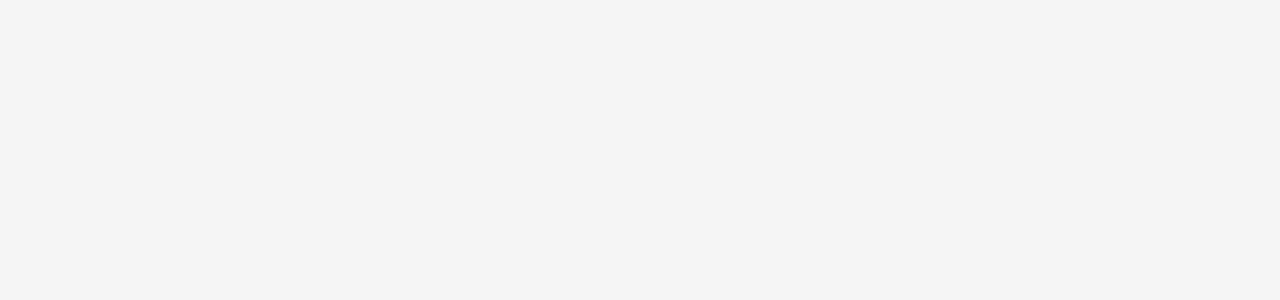
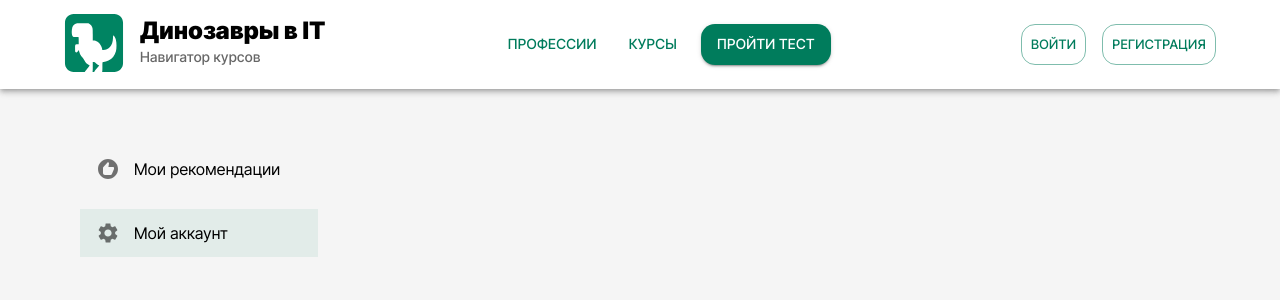
Before and after one commit to belousovnia/bootcamp_frontend, a React (Vite) app: page /user/account in a window 1280 px wide. Before the commit this address had no page. Shown: the top 300 px of the page. Built offline with nearby package versions, Linux system fonts and the light colour scheme.

Commit message:
Пользователи: добавил лэйаут

```diff
--- /dev/null
+++ b/src/features/layout/components/UserLayout/UserLayout.tsx
@@ -0,0 +1,32 @@
+import { RecommendRounded, Settings } from '@mui/icons-material';
+import { Grid, IconPropsSizeOverrides } from '@mui/material';
+import { Outlet } from 'react-router-dom';
+import { UserSidebar } from './UserSidebar';
+
+export const UserLayout = () => {
+  const navItems = [
+    {
+      path: '/user/recommendations',
+      title: 'Мои рекомендации',
+      renderIcon: () => <RecommendRounded />,
+    },
+    {
+      path: '/user/account',
+      title: 'Мой аккаунт',
+      renderIcon: () => <Settings />,
+    },
+  ];
+
+  return (
+    <section>
+      <Grid container spacing={3}>
+        <Grid item xs={12} md={3}>
+          <UserSidebar navItems={navItems} />
+        </Grid>
+        <Grid item xs={12} md={9}>
+          <Outlet />
+        </Grid>
+      </Grid>
+    </section>
+  );
+};
--- /dev/null
+++ b/src/features/layout/components/UserLayout/UserSidebar.tsx
@@ -0,0 +1,43 @@
+import {
+  List,
+  ListItem,
+  ListItemButton,
+  ListItemIcon,
+  ListItemText,
+} from '@mui/material';
+import { Link, useLocation } from 'react-router-dom';
+
+type NavItem = {
+  path: string;
+  title: string;
+  renderIcon: () => JSX.Element;
+};
+
+interface UserSidebarProps {
+  navItems: NavItem[];
+}
+
+export const UserSidebar = ({ navItems }: UserSidebarProps) => {
+  const location = useLocation();
+  return (
+    <aside>
+      <List sx={{ display: { xs: 'flex', md: 'block' }, flexWrap: 'wrap' }}>
+        {navItems.map((item) => (
+          <ListItem key={item.path} sx={{ width: { xs: '100%', sm: '50%', md: '100%' } }}>
+            <ListItemButton
+              key={item.path}
+              component={Link}
+              to={item.path}
+              selected={location.pathname.includes(item.path)}
+            >
+              <ListItemIcon color="primary" sx={{ minWidth: '38px' }}>
+                {item.renderIcon()}
+              </ListItemIcon>
+              <ListItemText primary={item.title} />
+            </ListItemButton>
+          </ListItem>
+        ))}
+      </List>
+    </aside>
+  );
+};
--- /dev/null
+++ b/src/features/layout/components/UserLayout/index.ts
@@ -0,0 +1,2 @@
+export * from './UserLayout';
+export * from './UserSidebar';
--- a/src/infrastructure/routing/routing.tsx
+++ b/src/infrastructure/routing/routing.tsx
@@ -12,6 +12,7 @@ import { AdminCourseProvidersScreen } from '@screens/admin/AdminCourseProvidersS
 import { AdminCourseProviderEditScreen } from '@screens/admin/AdminCourseProviderEditScreen';
 import { AdminCourseProviderNewScreen } from '@screens/admin/AdminCourseProviderNewScreen';
 import { MainScreen, TestScreen, LoginScreen, RegistrationScreen } from '@screens/index';
+import { UserLayout } from '@features/layout/components/UserLayout';
 
 export const Routing = () => {
   return (
@@ -48,6 +49,7 @@ export const Routing = () => {
             }
           />
 
+          {/* Admin */}
           <Route path={'admin/*'} element={<AdminLayout />}>
             <Route path={'course-providers'} element={<AdminCourseProvidersScreen />} />
             <Route
@@ -59,6 +61,13 @@ export const Routing = () => {
               element={<AdminCourseProviderNewScreen />}
             />
           </Route>
+
+          {/* User */}
+          <Route path={'user/*'} element={<UserLayout />}>
+            <Route path={'recommendations'} element={<AdminCourseProvidersScreen />} />
+          </Route>
+
+          {/* Auth */}
           <Route path={'login'} element={<LoginScreen />} />
           <Route path={'registration'} element={<RegistrationScreen />} />
         </Route>
```
